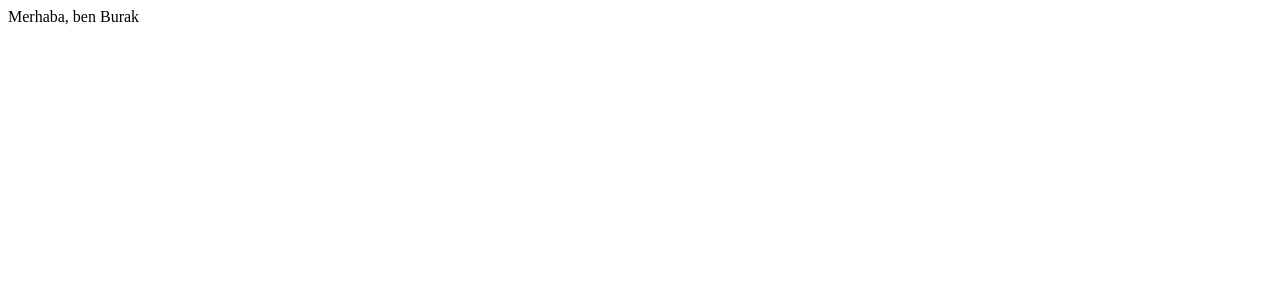
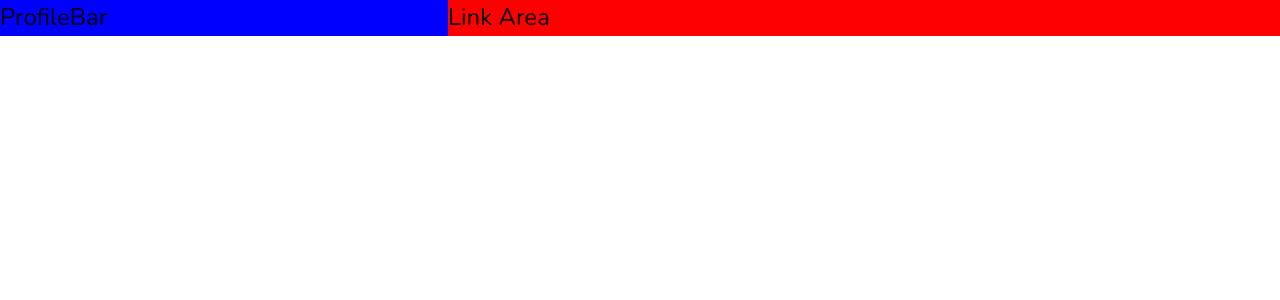
Before and after one commit to burakbehlull/url-sharing-platform, a React (Vite) app: page / in a window 1280 px wide. Shown: the top 300 px of the page. Built offline with nearby package versions, Linux system fonts and the light colour scheme.

Commit message:
refactor: Created basic layout, established components, and performed styling

```diff
--- a/package.json
+++ b/package.json
@@ -10,7 +10,8 @@
   },
   "dependencies": {
     "react": "^18.2.0",
-    "react-dom": "^18.2.0"
+    "react-dom": "^18.2.0",
+    "sass": "^1.66.1"
   },
   "devDependencies": {
     "@types/react": "^18.0.28",
--- /dev/null
+++ b/public/sass/base/_reset.scss
@@ -0,0 +1,32 @@
+* {
+    border: none;
+    outline: none;
+    margin: 0;
+    padding: 0;
+    box-sizing: border-box;
+    scroll-behavior: smooth;
+    line-height: calc(1em + 0.725rem);
+}
+
+h1, h2, h3, h4,h5, h6, p {
+    font-size: 1.5em;
+    font-weight: normal;
+}
+
+ol, ul {
+    list-style-type: none;
+}
+
+a {
+    text-decoration: none;
+}
+
+button{
+    all: unset;
+}
+
+//Semantic Web Elements
+article, aside, details, figcaption, figure,
+footer, header, hgroup, menu, nav, section {
+	display: block;
+}
--- /dev/null
+++ b/public/sass/pages/_linkarea.scss
@@ -0,0 +1,4 @@
+&#profilebar {
+    flex: 35%;
+    background-color: blue;
+}
--- /dev/null
+++ b/public/sass/pages/_profilebar.scss
@@ -0,0 +1,5 @@
+&#linkarea {
+    flex: 65%;
+
+    background-color: red;
+}
--- a/src/App.tsx
+++ b/src/App.tsx
@@ -1,14 +1,14 @@
-import { useState } from 'react'
+import React from 'react'
+import ProfileBar from './components/ProfileBar'
+import LinkArea from './components/LinkArea'
+import './main.scss'
 
 function App() {
-  const [count, setCount] = useState(0)
-
   return (
-    <div className="App">
-      Merhaba,
-	  ben Burak
-
-    </div>
+    <main>
+      <ProfileBar />
+      <LinkArea />
+    </main>
   )
 }
 
--- /dev/null
+++ b/src/components/LinkArea.tsx
@@ -0,0 +1,9 @@
+import React from 'react'
+
+export default function LinkArea(){
+    return(
+        <section id='linkarea'>
+            <h1>Link Area</h1>
+        </section>
+    )
+}
--- /dev/null
+++ b/src/components/ProfileBar.tsx
@@ -0,0 +1,10 @@
+import React from 'react'
+
+
+export default function ProfileBar(){
+    return(
+        <section id='profilebar'>
+            <h1>ProfileBar</h1>
+        </section>
+    )
+}
--- /dev/null
+++ b/src/main.scss
@@ -0,0 +1,13 @@
+@import '../public/sass/base/reset';
+
+:root{
+    font-family: 'Nunito', sans-serif;
+}
+
+main {
+    display: flex;
+    section {
+        @import '../public/sass/pages/linkarea';
+        @import '../public/sass/pages/profilebar';
+    }
+}
```
Also changed, not shown: 1 other file (tests, documents, lock files or other folders).
